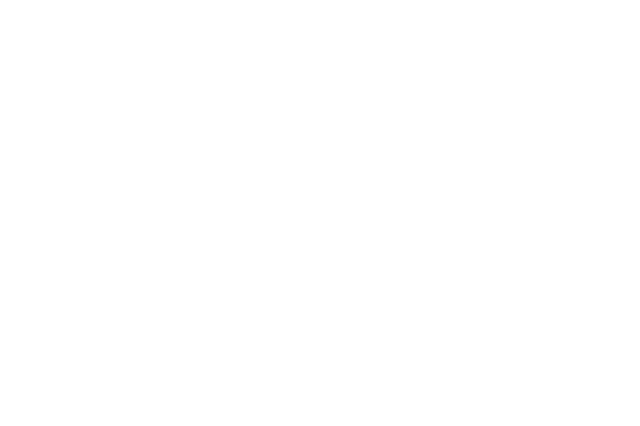
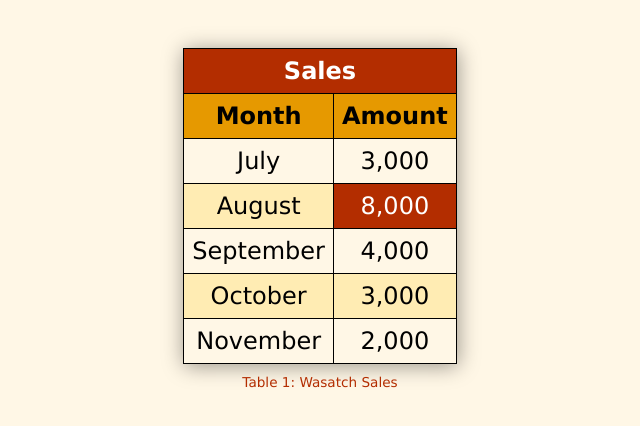
Before and after one commit to tfotr241290/lesson-8-wdd230, a plain HTML site: page index.html in a window 1280 px wide. Shown: the whole page, without its empty margins (320-960 px from the left). Drawn offline with Linux system fonts and the light colour scheme.

Commit message:
first try

```diff
--- a/index.html
+++ b/index.html
@@ -4,9 +4,44 @@
     <meta charset="UTF-8">
     <meta http-equiv="X-UA-Compatible" content="IE=edge">
     <meta name="viewport" content="width=device-width, initial-scale=1.0">
+    <link rel="stylesheet" href="styles/tablecss.css">
     <title>Table</title>
 </head>
 <body>
+    <table>
+        <caption>Table 1: Wasatch Sales</caption>
+        <thead>
+            <tr>
+                <th colspan="2" scope="colgroup">Sales</th>
+            </tr>
+            <tr>
+                <th scope="col">Month</th>
+                <th scope="col">Amount</th>
+            </tr>
+        </thead>
+        <tbody>
+            <tr>
+                <td>July</td>
+                <td>3,000</td>
+            </tr>
+            <tr>
+                <td>August</td>
+                <td class="highlight">8,000</td>
+            </tr>
+            <tr>
+                <td>September</td>
+                <td>4,000</td>
+            </tr>
+            <tr>
+                <td>October</td>
+                <td>3,000</td>
+            </tr>
+            <tr>
+                <td>November</td>
+                <td>2,000</td>
+            </tr>
+        </tbody>
+    </table>
 
 </body>
 </html>
--- a/styles/tablecss.css
+++ b/styles/tablecss.css
@@ -0,0 +1,43 @@
+body{
+    background-color: #fff7e6;
+}
+
+table{
+    margin: 0 auto;
+    margin-top: 3rem;
+    border: 1px solid black;
+    box-shadow: 1px 2px 20px rgba(0, 0, 0, 0.4);
+    border-collapse: collapse;
+    font-family: 'Lucida Sans', 'Lucida Sans Regular', 'Lucida Grande', 'Lucida Sans Unicode', Geneva, Verdana, sans-serif;
+    font-size: 1.5rem;
+
+}
+
+caption{
+    padding: 10px;
+    caption-side: bottom;
+    font-size: .85rem;
+    color: #b32d00
+}
+
+tr:first-child th, .highlight{
+    background-color: #b32d00;
+    color: white;
+}
+
+th, td{
+    padding: .5rem;
+    border: 1px solid black;
+}
+
+th{
+    background-color: #e69900;
+}
+
+td{
+    text-align: center;
+}
+
+tbody tr:nth-child(even) {
+    background-color: #ffecb3;
+}
```
